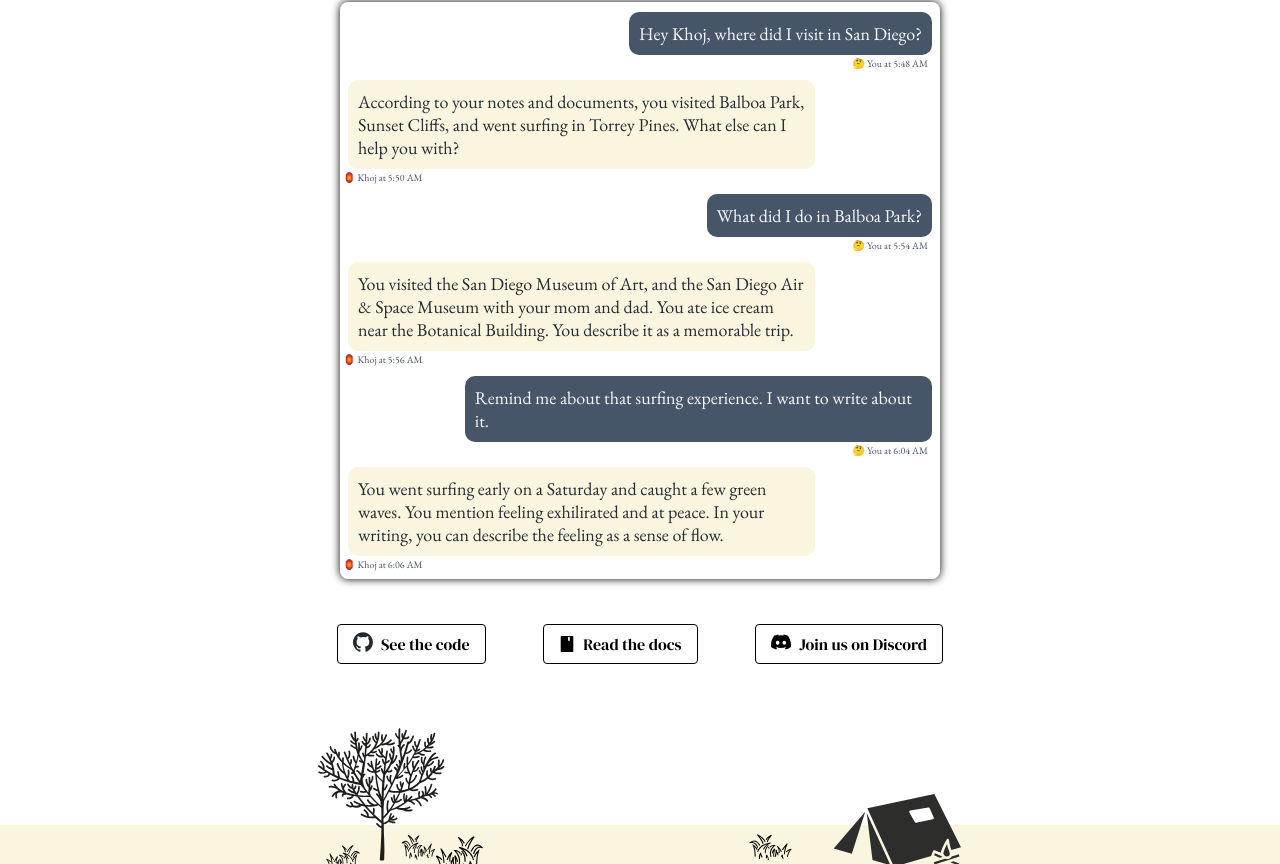
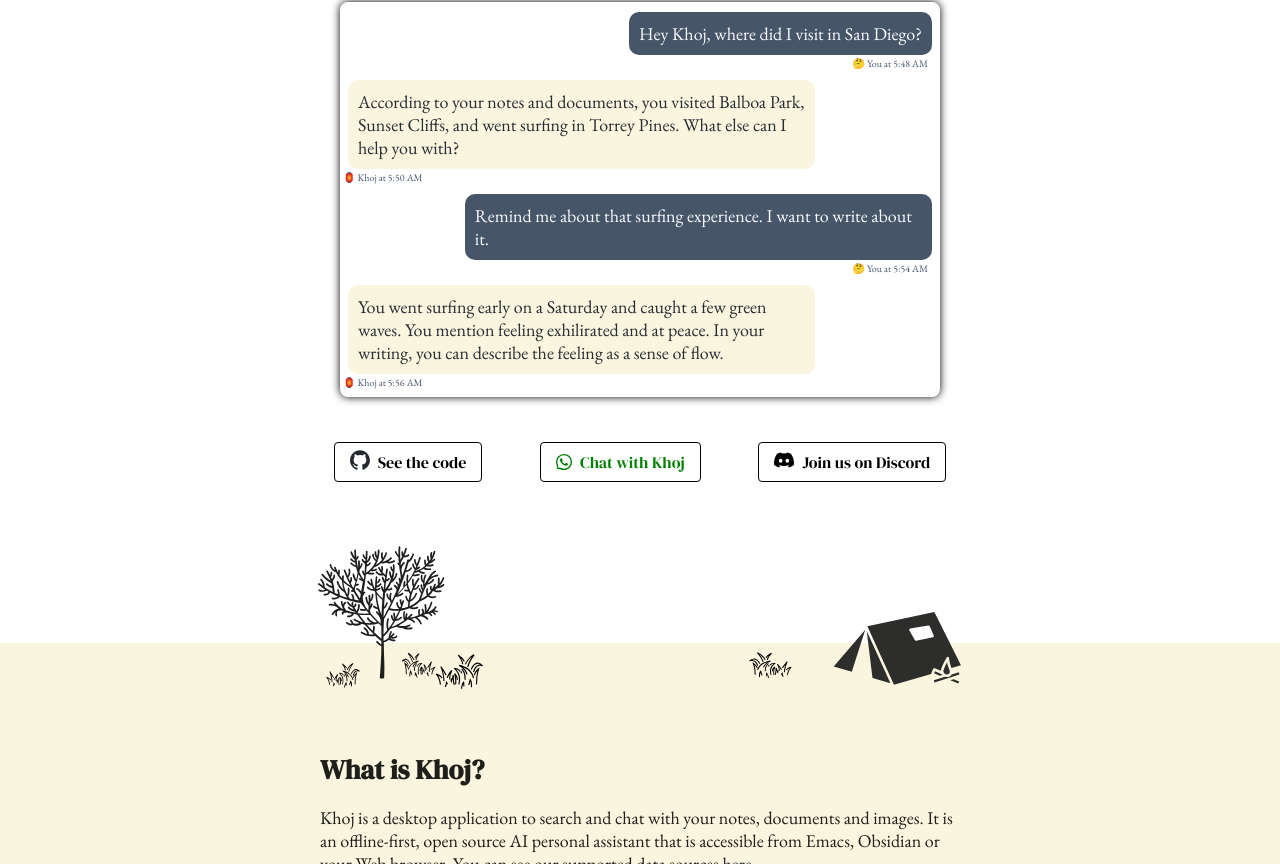
Before and after one commit to khoj-ai/landing-page, a React (Create React App) app: page / in a window 1280 px wide. Shown: the part 543-1407 px from the top of the page. Built offline with nearby package versions, Linux system fonts and the light colour scheme; no server answers.

Commit message:
Add action button for whatsapp to home page

```diff
--- a/src/pages/Home.tsx
+++ b/src/pages/Home.tsx
@@ -1,6 +1,6 @@
 import '../styles/Home.css';
 import { Button } from 'antd';
-import { BookFilled } from '@ant-design/icons';
+import { BookFilled, WhatsAppOutlined } from '@ant-design/icons';
 import { Link } from "react-router-dom";
 import { GithubIcon, DiscordIcon, EmacsIcon, ObsidianIcon } from '../components/Icons';
 import Waitlist from '../components/Waitlist';
@@ -56,10 +56,6 @@
 			"khoj": "According to your notes and documents, you visited Balboa Park, Sunset Cliffs, and went surfing in Torrey Pines. What else can I help you with?",
 		},
 		{
-			"you": "What did I do in Balboa Park?",
-			"khoj": "You visited the San Diego Museum of Art, and the San Diego Air & Space Museum with your mom and dad. You ate ice cream near the Botanical Building. You describe it as a memorable trip.",
-		},
-		{
 			"you": "Remind me about that surfing experience. I want to write about it.",
 			"khoj": "You went surfing early on a Saturday and caught a few green waves. You mention feeling exhilirated and at peace. In your writing, you can describe the feeling as a sense of flow.",
 		}
@@ -91,11 +87,11 @@
 						<Button
 							type="primary"
 							size='large'
-							style={{borderRadius: '4px'}}
+							style={{borderRadius: '4px', color: 'green'}}
 							ghost
-							icon={<BookFilled />}
-							href={DEV_DOCS}>
-								Read the docs
+							icon={<WhatsAppOutlined />}
+							href="https://wa.me/18488004242">
+								Chat with Khoj
 						</Button>
 					</div>
 					<div className='product-description-link'>
```
